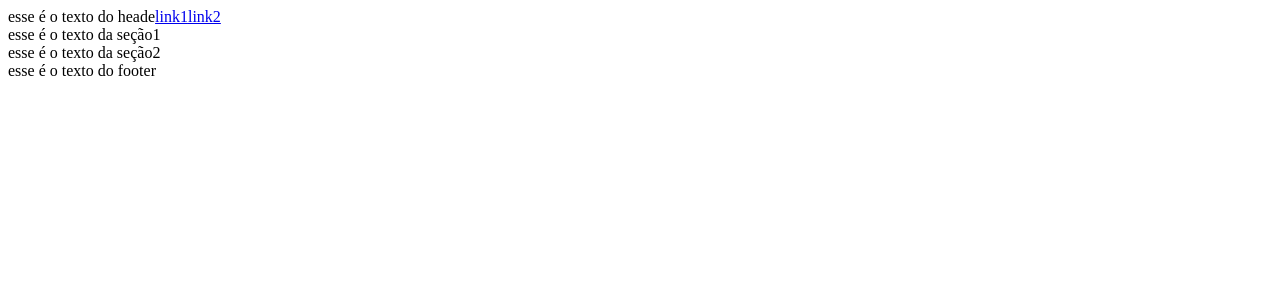
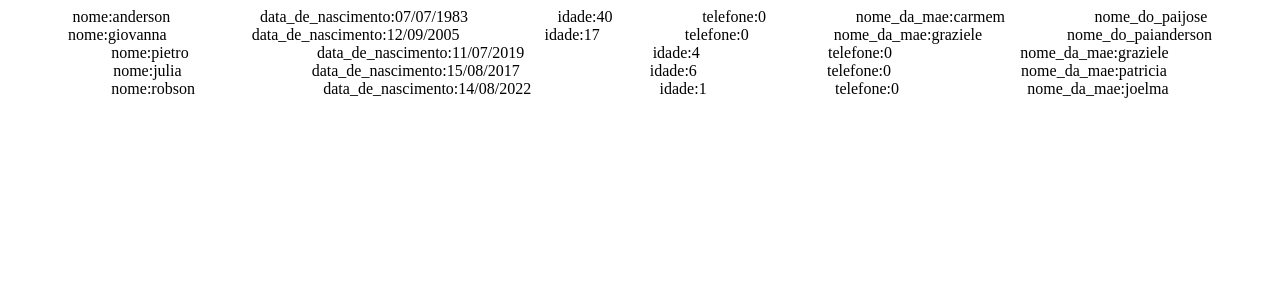
Before and after one commit to andersons-tuche23/Aulas-js-react-fe, a Next.js app: page / in a window 1280 px wide. Shown: the top 300 px of the page. Built offline with nearby package versions, Linux system fonts and the light colour scheme.

Commit message:
exercicio-map1

```diff
--- a/src/pages/index.js
+++ b/src/pages/index.js
@@ -1,24 +1,81 @@
-import React from 'react';
-import Header from '@/components/Header';
-import Footer from '@/components/Footer';
-import Secao from '@/components/Secao';
+// import './app.css';
+import styles from '../styles/Home.module.css';
 
-// vai fazer 4cards que usem o mesmo componente porem mostre texto diferentes
-// mostrar 2 links que cosomem o mesmo componente que vai ser passado um boleano pro props, se
-//eu passar true exibe o link, se eu passar false ou não passa nada, não exibe o link
+function app(){
 
-function pages() {
+    // o Map sempre é usado para trazer dados de um array []
 
-const mostrar = true
-const textoFooter= "esse é o texto do footer"
-  return (
-    <div className="App">
-      <Header texto={"esse é o texto do heade"} image={mostrar}/>
-      <Secao texto={"esse é o texto da seção1"}/>
-      <Secao texto={"esse é o texto da seção2"}/>
-      <Footer texto={textoFooter}/>
-    </div>
-  );
+
+    const parentes = [
+        {
+            nome: "anderson",
+            data_de_nascimento:"07/07/1983",
+            idade:40,
+            telefone:8888-8888,
+            mais_de_1: true,
+            nome_da_mae: "carmem",
+            nome_do_pai:"jose",
+        },
+        {
+            nome: "giovanna",
+            data_de_nascimento:"12/09/2005",
+            idade:17,
+            telefone:5555-5555,
+            mais_de_1: true,
+            nome_da_mae:"graziele",
+            nome_do_pai:"anderson",
+        },
+        {
+            nome: "pietro",
+            data_de_nascimento:"11/07/2019",
+            idade:4,
+            telefone:2222-2222,
+            mais_de_2: true,
+            nome_da_mae: "graziele",
+            nome_do_pai:"",
+        },
+        {
+            nome:"julia",
+            data_de_nascimento:"15/08/2017",
+            idade:6,
+            telefone:4444-4444,
+            mais_de_1: true,
+            nome_da_mae: "patricia",
+            nome_do_pai:"",
+        },
+        {
+            nome: "robson",
+            data_de_nascimento:"14/08/2022",
+            idade:1,
+            telefone:7777-7777,
+            mais_de_1: true,
+            nome_da_mae:"joelma",
+            nome_do_pai:"",
+        }
+    ]
+
+    //fazer uma lista exibindo 5 pessoas com nome, idade, data de nascimentto e nome da mãe, e para 3 pessoas não vai ter o nome do pai
+// o nome do pai, porem quem não tiver o pai nem o  titulo pai pode aparecer//
+    return(
+        <div className="app">
+            {
+            parentes.map(item =>{
+                return(
+                    <div style={{display:'flex', gap:'25px', justifyContent:'space-evenly'}}>
+                    <div>nome:{item.nome}</div>
+                    <div>data_de_nascimento:{item.data_de_nascimento}</div>
+                    <div>idade:{item.idade}</div>
+                    <div>telefone:{item.telefone}</div>
+                    <div>nome_da_mae:{item.nome_da_mae}</div>
+                     {item.nome_do_pai &&
+                    <div>nome_do_pai{item.nome_do_pai}</div>
+                     }
+                    </div>
+                )
+            })
+}
+        </div>
+    );
 }
 
-export default pages;
+export default app;
```
